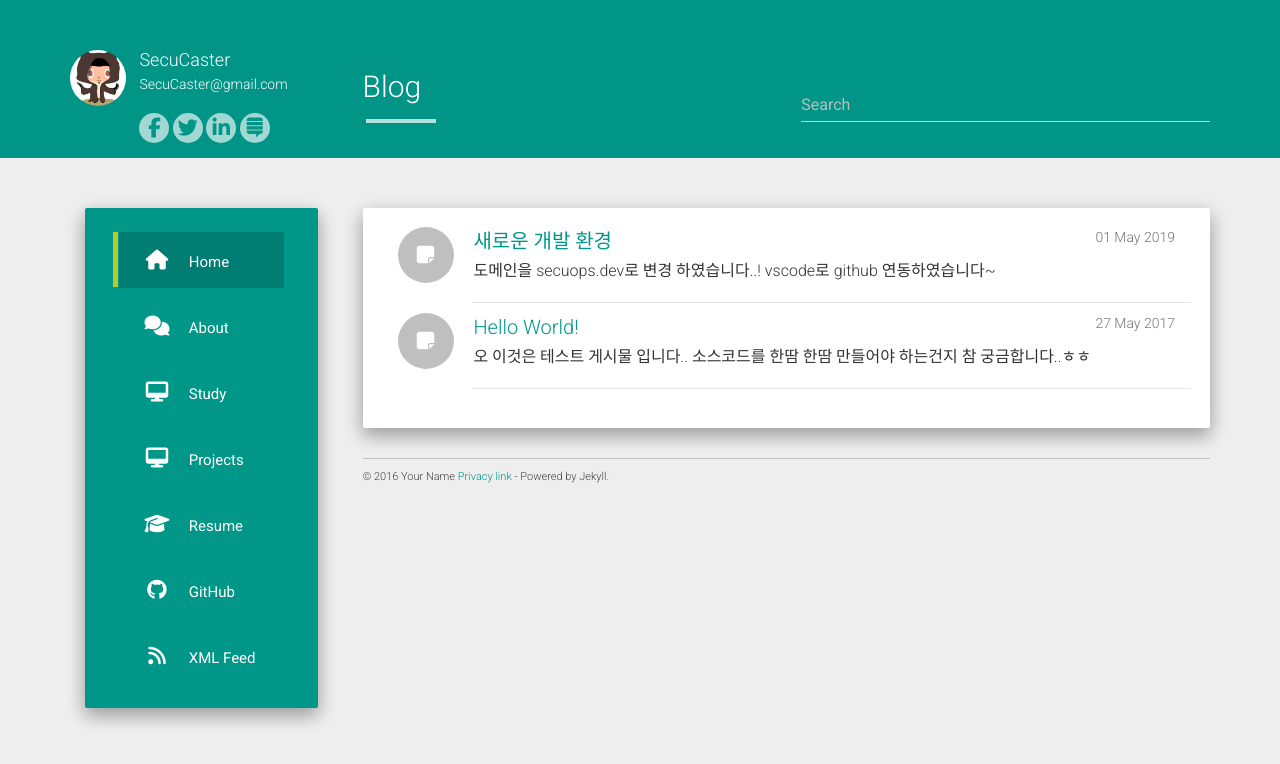
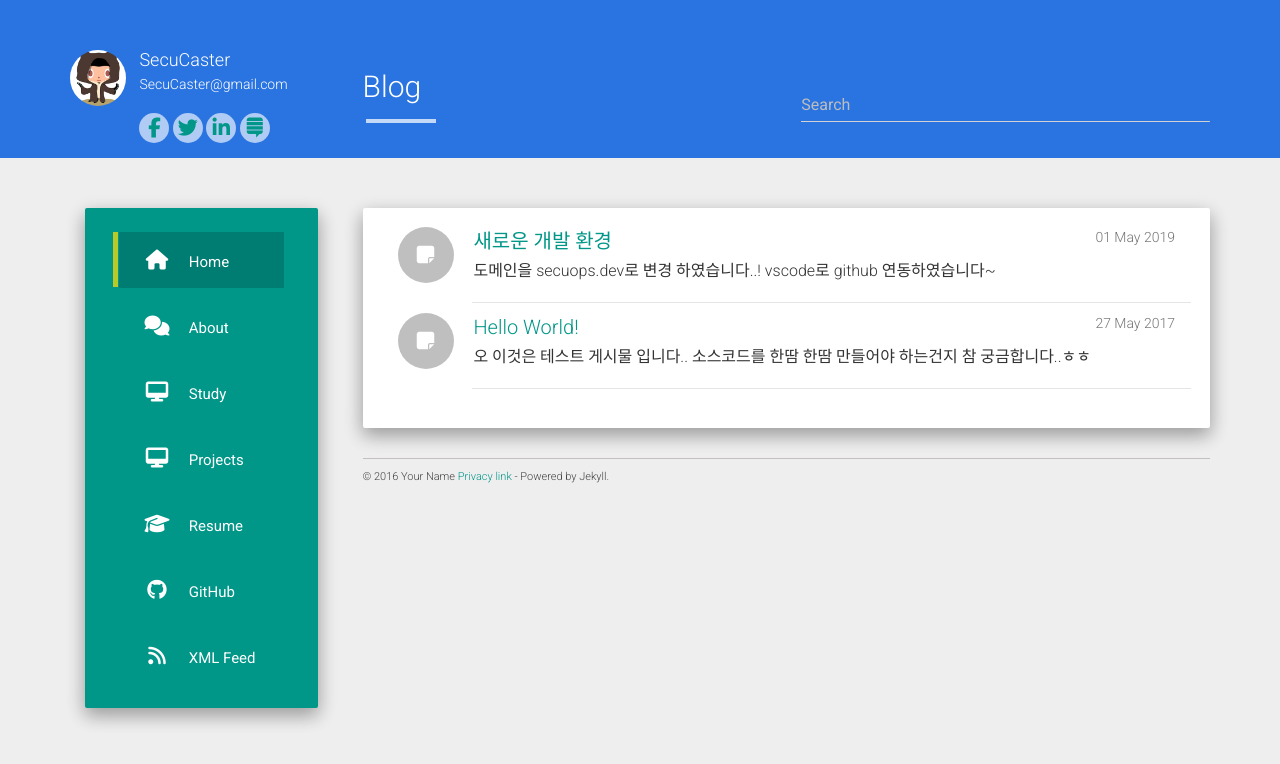
Before and after one commit to secucaster/secucaster.github.io, a Jekyll site: the page built from index.html, in a window 1280 px wide. Shown: the top 764 px of the page. Built offline with Jekyll 4.4.1, drawn with Linux system fonts in a browser that asks for light colours; nearby versions of some CDN libraries; the list of posts is cut into pages by our own code.

Commit message:
20190501 Update

```diff
--- a/static/css/main.css
+++ b/static/css/main.css
@@ -1,6 +1,6 @@
 .main.outer{padding-top: 50px;}
 .header-panel.shadow-z-2 {
-    background-color: #009587;
+    background-color: #2a74e2;
     padding: 50px 0 15px 0;
     width: 100%;
 }
@@ -63,7 +63,7 @@ p.info a {
 }
 .icon:hover {
     color: rgba(255, 255, 255, 0.63);
-    background: #009688;
+    background: #2a74e2;
 }
 .menu ul li {
     list-style: none;
```
